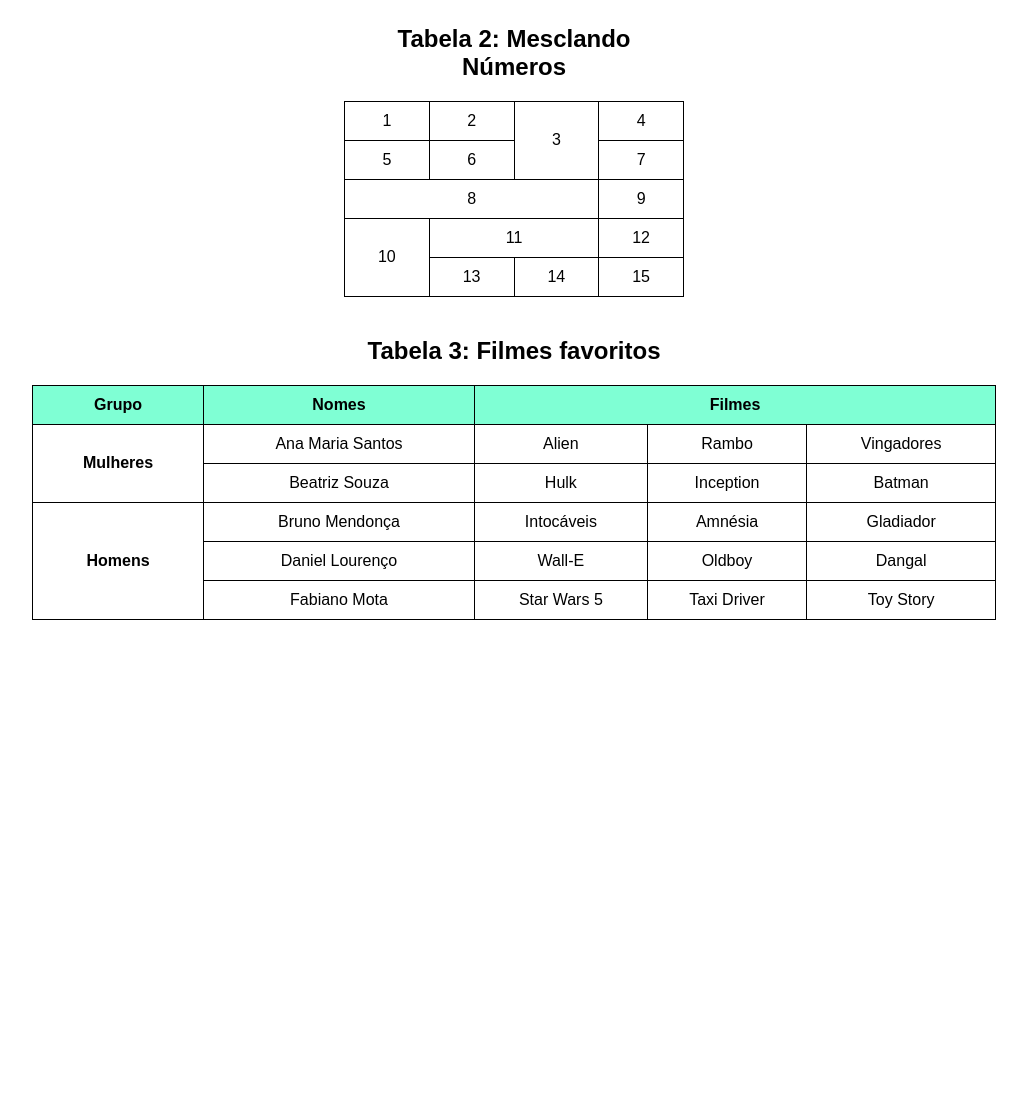
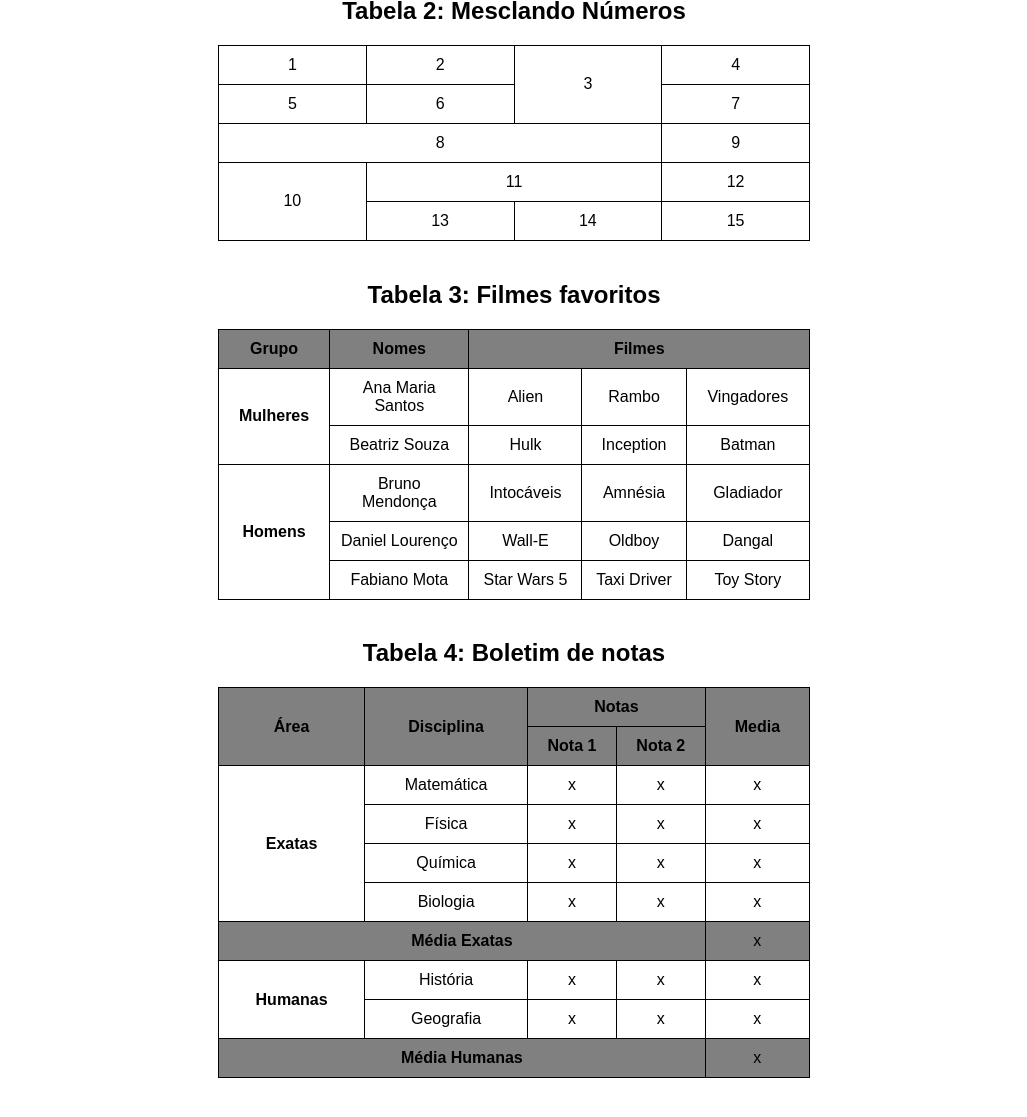
Before and after one commit to ptamay/ExercicioTabelas, a plain HTML site: page index.html in a window 1280 px wide. Shown: the part 475-1592 px from the top of the page, without its empty margins (126-1153 px from the left). Before the commit the page ends 1162 px from the top, so only its background shows below. Drawn offline with Linux system fonts and the light colour scheme.

Commit message:
Ajustando tamanho e adicionando boletim

```diff
--- a/index.html
+++ b/index.html
@@ -21,6 +21,7 @@
         text-align: center;
         margin: auto;
         margin-bottom: 20px;
+        width: 50%;
 
     }
 
@@ -32,11 +33,15 @@
     }
 
     thead {
-        background-color: aquamarine;
+        background-color: gray
     }
 
-    tr> td:hover {
-        background-color: lightblue;
+    tr>td:hover {
+        background-color: lightgray
+    }
+
+    tr.medias {
+        background-color: gray;
     }
 
     caption {
@@ -83,7 +88,7 @@
     </table>
 
     <table class="tabela2">
-        <caption style="width: 300px;">
+        <caption>
             Tabela 2: Mesclando Números
         </caption>
         <tr>
@@ -172,6 +177,91 @@
 
     </table>
 
+    <table class="tabela4">
+        <caption>
+            Tabela 4: Boletim de notas
+        </caption>
+
+        <thead>
+            <tr>
+                <th scope="col" rowspan="2">Área</th>
+                <th scope="col" rowspan="2">Disciplina</th>
+                <th scope="colgroup" colspan="2">Notas</th>
+                <th scope="col" rowspan="2">Media</th>
+            </tr>
+            <tr>
+                <th scope="col">Nota 1</th>
+                <th scope="col">Nota 2</th>
+            </tr>
+
+        </thead>
+        <tbody>
+            <tr>
+                <th scope="rowgroup" rowspan="4">Exatas</th>
+                <td>Matemática</td>
+                <td>x</td>
+                <td>x</td>
+                <td>x</td>
+            </tr>
+
+            <tr>
+                <td>Física</td>
+                <td>x</td>
+                <td>x</td>
+                <td>x</td>
+
+            </tr>
+            <tr>
+                <td>Química</td>
+                <td>x</td>
+                <td>x</td>
+                <td>x</td>
+
+            </tr>
+            <tr>
+                <td>Biologia</td>
+                <td>x</td>
+                <td>x</td>
+                <td>x</td>
+
+            </tr>
+
+            <tr class="medias">
+                <th scope="row" colspan="4"> Média Exatas</th>
+                <td>x</td>
+            </tr>
+
+            <tr>
+                <th scope="rowgroup" rowspan="2"> Humanas</th>
+                <td>História</td>
+                <td>x</td>
+                <td>x</td>
+                <td>x</td>
+
+            </tr>
+
+            <tr>
+
+                <td>Geografia</td>
+                <td>x</td>
+                <td>x</td>
+                <td>x</td>
+
+            </tr>
+
+            <tr class="medias">
+                <th scope="row" colspan="4"> Média Humanas</th>
+                <td>x</td>
+            </tr>
+
+
+
+
+
+        </tbody>
+    </table>
+
+
 
 
 
```
